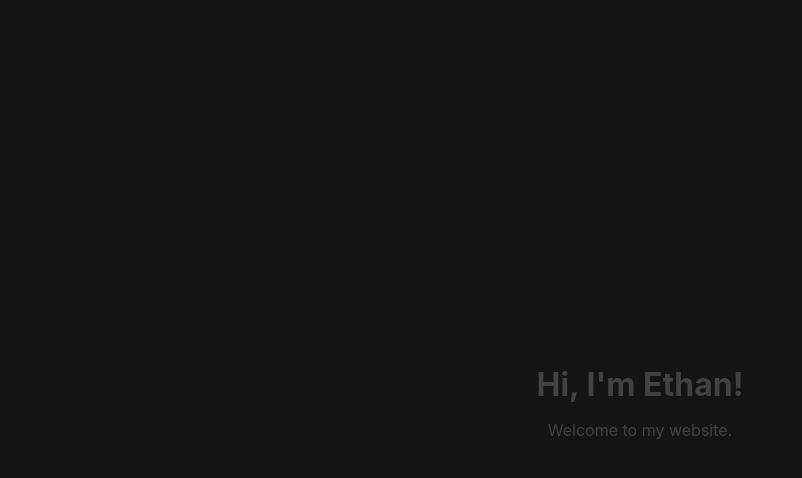
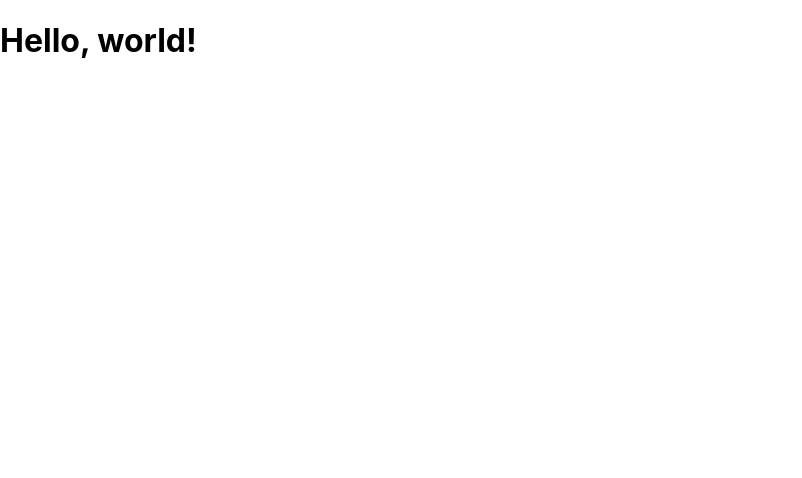
Before and after one commit to ethanratnofsky/Portfolio-Website, a React (Create React App) app: page / in a window 1280 px wide. Shown: the top 478 px of the page, without its empty margins (0-802 px from the left). Built offline with nearby package versions, Linux system fonts and the light colour scheme.

Commit message:
Adjusted default animation timing

```diff
--- a/src/App.js
+++ b/src/App.js
@@ -1,9 +1,17 @@
-import Greeting from './components/Greeting'
+import { useState } from "react";
+
+import Greeting from "./components/Greeting";
 
 function App() {
-  return (
+  const [isGreeting, setIsGreeting] = useState(true);
+
+  const handleOnFinished = () => {
+    setIsGreeting(false);
+  };
+
+  return (isGreeting ? <Greeting title="Hi, I'm Ethan!" subtitle="Welcome to my website." onFinished={handleOnFinished} /> :
     <div className="App">
-      <Greeting title="Hi, I'm Ethan!" subtitle="Welcome to my website." />
+      <h1>Hello, world!</h1>
     </div>
   );
 }
--- a/src/components/Greeting.css
+++ b/src/components/Greeting.css
@@ -4,7 +4,6 @@
     flex-direction: column;
     align-items: center;
     justify-content: center;
-    color: white;
 }
 
 .greetingTitle {
@@ -17,7 +16,7 @@
 }
 
 .fadeIn {
-    animation: fade-in 3s;
+    animation: fade-in 2s;
     animation-fill-mode: forwards;
 }
 
--- a/src/components/Greeting.js
+++ b/src/components/Greeting.js
@@ -1,44 +1,36 @@
-import { useEffect, useState } from 'react';
+import { useEffect } from 'react';
 
 import './Greeting.css';
 
-function Greeting({ title, subtitle, duration = 5000, subtitleDelay = 2000 }) {
-    const [isVisible, setIsVisible] = useState(true);
-
-    const greetingElement = (
-        <header className="greetingContainer" >
-            <h1 className="greetingTitle" >{title}</h1>
-            <p className="greetingSubtitle" >{subtitle}</p>
-        </header>
-    );
-
+function Greeting({ title, subtitle, duration = 4000, subtitleDelay = 1500, onFinished }) {
     useEffect(() => {
-        if (isVisible) {
         const titleElement = document.querySelector(".greetingTitle");
         const subtitleElement = document.querySelector(".greetingSubtitle");
 
         // Fade in title
         titleElement.classList.add("fadeIn");
 
-            // Fade in subtitle after subtitleDelay (default: 2000ms)
+        // Fade in subtitle after subtitleDelay (default: 1500 ms)
         setTimeout(() => {
             subtitleElement.classList.add("fadeIn");
         }, subtitleDelay);
 
-            // Fade out title and subtitle after specified duration (default: 5000ms)
+        // Fade out title and subtitle after specified duration (default: 4000 ms)
         setTimeout(() => {
             titleElement.classList.replace("fadeIn", "fadeOut");
             subtitleElement.classList.replace("fadeIn", "fadeOut");
         }, duration);
 
-            // Hide component after finished (fade out takes 1000ms)
-            setTimeout(() => {
-                setIsVisible(false);
-            }, duration + 1000);
-        };
+        // call onFinished function after finished (fade out takes 1000 ms)
+        setTimeout(onFinished, duration + 1000);
     });
 
-    return isVisible ? greetingElement : null;
+    return (
+        <header className="greetingContainer" >
+            <h1 className="greetingTitle" >{title}</h1>
+            <p className="greetingSubtitle" >{subtitle}</p>
+        </header>
+    );
 };
 
 export default Greeting;
--- a/src/index.css
+++ b/src/index.css
@@ -1,5 +1,5 @@
 body {
-  background-color: rgb(20, 20, 20);
+  background-color: white;
   margin: 0;
   font-family: -apple-system, BlinkMacSystemFont, 'Segoe UI', 'Roboto', 'Oxygen',
     'Ubuntu', 'Cantarell', 'Fira Sans', 'Droid Sans', 'Helvetica Neue',
```
Lines whose indentation alone changed are shown as unchanged.
